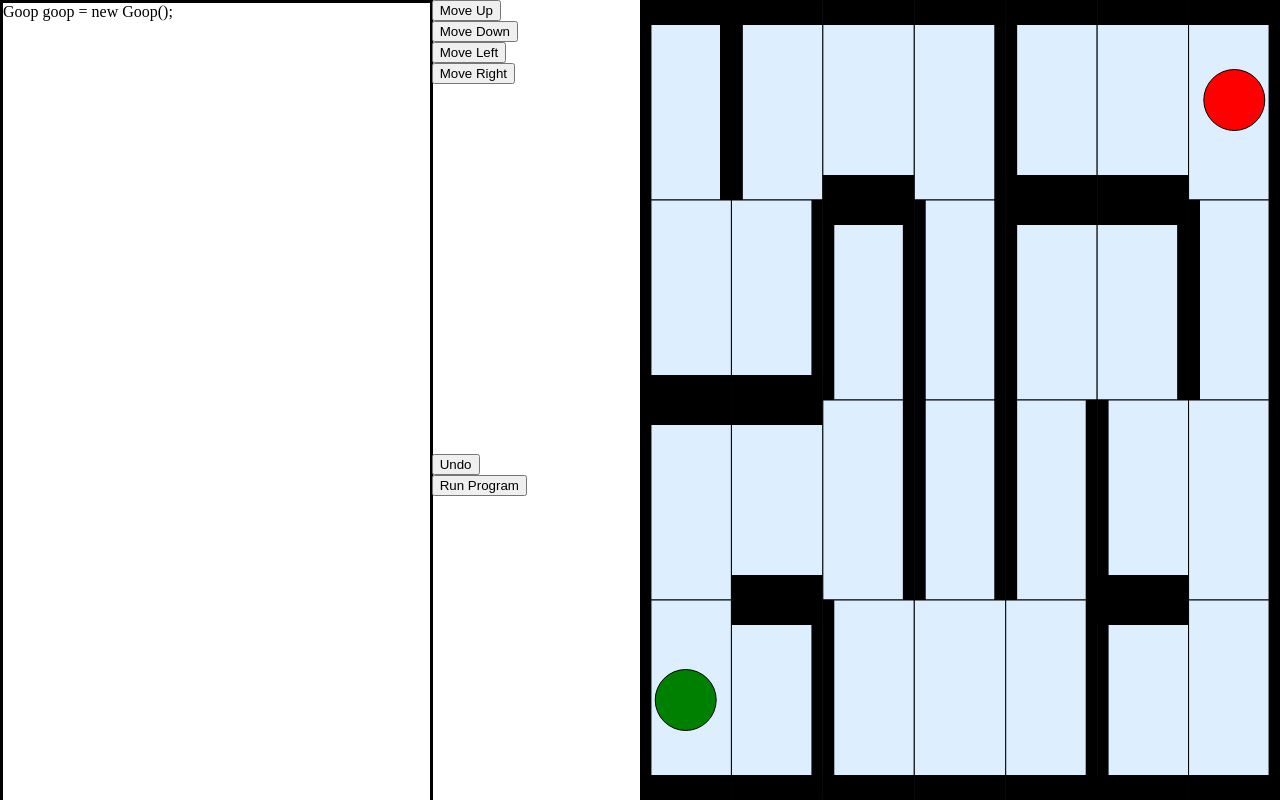
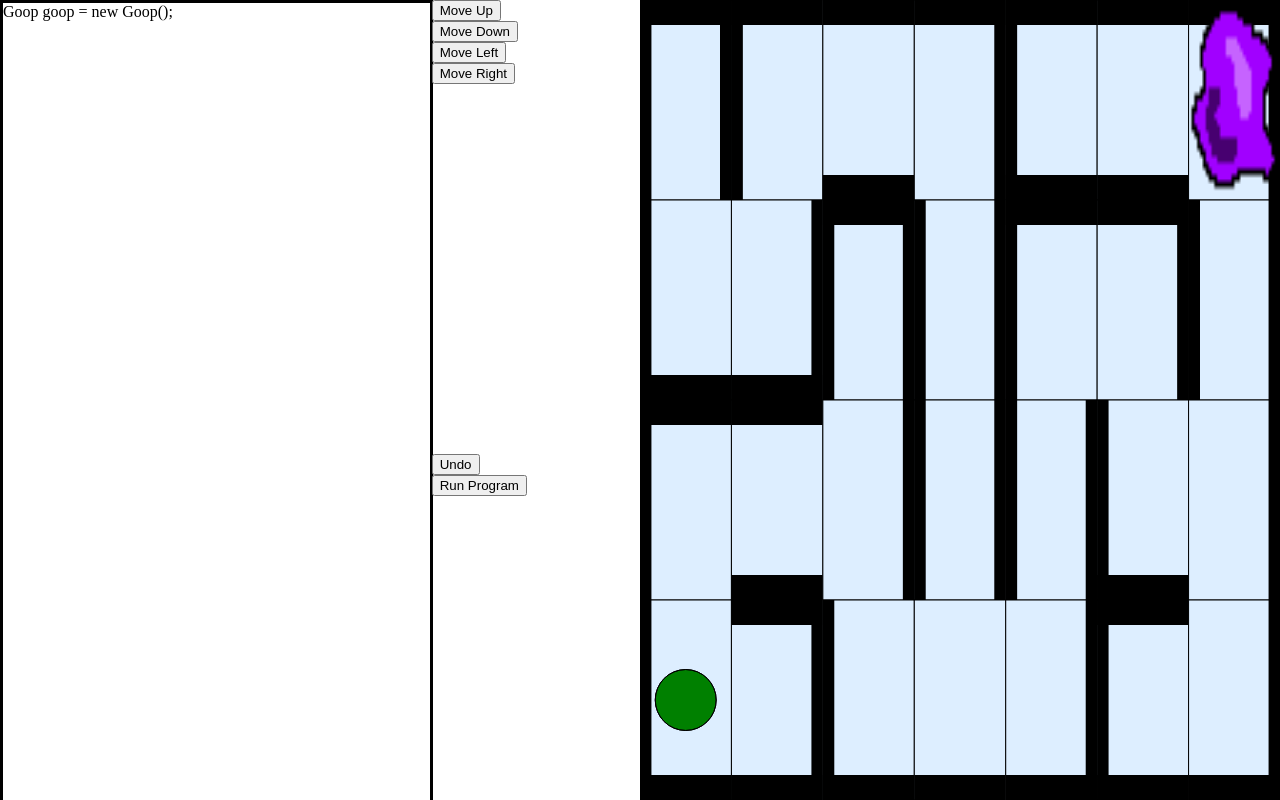
Before and after one commit to DaveDLeague/programmable_goop, a plain HTML site: page index.html in a window 1280 px wide. Drawn offline with Linux system fonts and the light colour scheme.

Commit message:
animations

```diff
--- a/game.js
+++ b/game.js
@@ -20,9 +20,14 @@ var sy = 0;
 
 var taskCtr = 0;
 
+var goopImage;
+var goopFrame = 0;
+var goopAnimTimer = 0;
+
 window.onload = function(){
     codeBox = document.getElementById("codeBoxID");
     canvas = document.getElementById("canvasID");
+    goopImage = document.getElementById("goopImgID");
     codeButtonDiv = document.getElementById("codeButtonDivID");
     buttonDiv = document.getElementById("buttonDiv");
     buttonDiv.innerHTML += "<br><br><br><button onclick='undoLastCommand()'>Undo</button><br>";
@@ -80,18 +85,52 @@ window.onload = function(){
         drawMaze(canvas, g, currentLevel.maze);
 
         gfx.fillStyle = "red";
-        gfx.beginPath();
+        // gfx.beginPath();
         let cw = cnvs.width / currentLevel.maze.width;
         let ch = cnvs.height / currentLevel.maze.height;
-        let ps = ch > cw ? cw : ch;
-        gfx.arc(sx, sy, ps / 3, 0, 2 * Math.PI);
-        gfx.fill();
+        // let ps = ch > cw ? cw : ch;
+        // gfx.arc(sx, sy, ps / 3, 0, 2 * Math.PI);
+        // gfx.fill();
+        switch(goopFrame){
+            case 0:{
+                gfx.drawImage(goopImage, 0, 0, 32, 32, sx, sy, cw, ch);
+                break;
+            }
+            case 1:{
+                gfx.drawImage(goopImage, 32, 0, 32, 32, sx, sy, cw, ch);
+                break;
+            }
+            case 2:{
+                gfx.drawImage(goopImage, 0, 32, 32, 32, sx, sy, cw, ch);
+                break;
+            }
+            case 3:{
+                gfx.drawImage(goopImage, 32, 32, 32, 32, sx, sy, cw, ch);
+                break;
+            }
+        }
         gfx.stroke();
     };
 
     codeBox.innerHTML = currentLevel.startCode;
 
+    setInterval(function(){
+        idleAnimation();
+    }, 100);
+
     resizeWindow();
+}
+
+function idleAnimation(){
+    let d = new Date();
+    if(d.getTime() - goopAnimTimer >= 100){
+        goopFrame++;
+        if(goopFrame > 3){
+            goopFrame = 0;
+        }
+        goopAnimTimer = d.getTime();
+        currentLevel.draw(canvas, g);
+    }
 }
 
 function movePlayer(dir){
@@ -183,8 +222,8 @@ function resizeWindow(){
 
     let cw = canvas.width / currentLevel.maze.width;
     let ch = canvas.height / currentLevel.maze.height;
-    sx = (currentLevel.px * cw) + (cw / 2);
-    sy = (currentLevel.py * ch) + (ch / 2);
+    sx = (currentLevel.px * cw);
+    sy = (currentLevel.py * ch);
 
     drawWindow();
 }
--- a/index.html
+++ b/index.html
@@ -1,5 +1,6 @@
 <html>
     <body onresize="resizeWindow()">
+        <img id="goopImgID" src="goop.png" style="display: none;">
         <div id="codeBoxID" readonly></div>
         <div id="codeButtonDivID"></div>
         <div id="buttonDiv"></div>
```
Also changed, not shown: goop.png (added).
